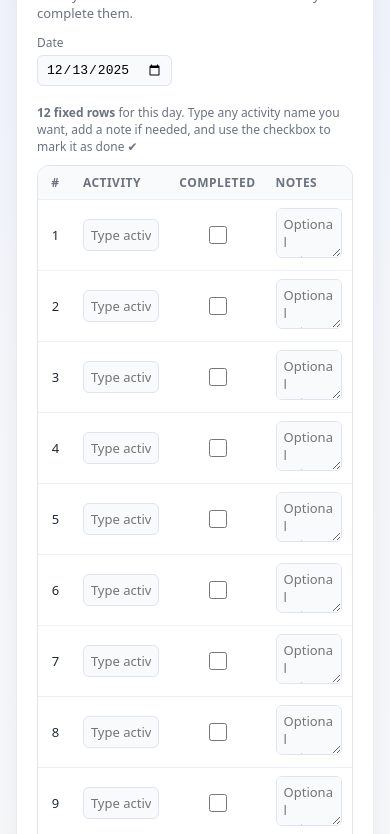
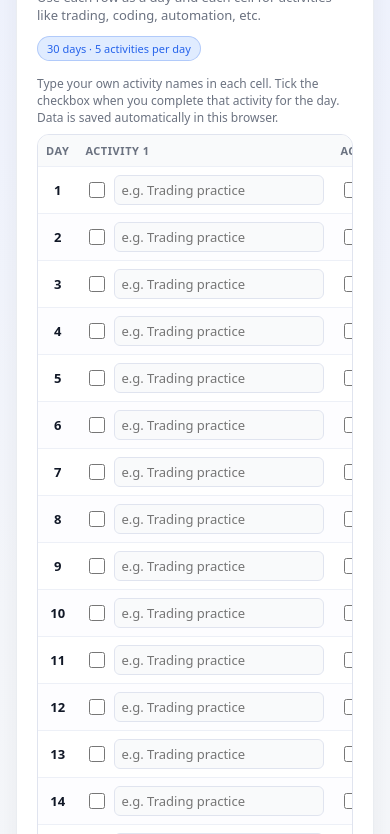
Before and after one commit to Rakib404H/30-Day-Activity-Tracker, a plain HTML site: page index.html in a window 390 px wide. Shown: the part 99-933 px from the top of the page. Drawn offline with Linux system fonts and the light colour scheme.

Commit message:
v1.2 released

```diff
--- a/index.html
+++ b/index.html
@@ -2,14 +2,14 @@
 <html lang="en">
 <head>
   <meta charset="UTF-8" />
-  <title>Daily Activity Table Tracker</title>
+  <title>30-Day Activity Tracker</title>
   <meta name="viewport" content="width=device-width, initial-scale=1" />
   <style>
     :root {
       --bg: #f5f7fb;
       --surface: #ffffff;
       --border: #e0e4ef;
-      --text-main: #1f2933;
+      --text-main: #111827;
       --text-muted: #6b7280;
       --accent: #2563eb;
       --accent-soft: #e0ecff;
@@ -31,7 +31,7 @@
     }
 
     .app {
-      max-width: 900px;
+      max-width: 1100px;
       margin: 32px auto;
       padding: 0 16px;
     }
@@ -45,11 +45,12 @@
     }
 
     header {
+      margin-bottom: 14px;
       display: flex;
       justify-content: space-between;
       align-items: center;
       gap: 12px;
-      margin-bottom: 18px;
+      flex-wrap: wrap;
     }
 
     header h1 {
@@ -58,53 +59,37 @@
     }
 
     header p {
-      margin: 2px 0 0;
+      margin: 4px 0 0;
       font-size: 13px;
       color: var(--text-muted);
     }
 
-    .date-box {
-      display: flex;
-      flex-direction: column;
-      gap: 4px;
-      font-size: 12px;
-      align-items: flex-end;
-    }
-
-    .date-box label {
-      color: var(--text-muted);
-    }
-
-    .date-box input[type="date"] {
-      border-radius: var(--radius-sm);
-      border: 1px solid var(--border);
-      padding: 6px 8px;
-      font-size: 13px;
-      background: #f9fafb;
-      outline: none;
-    }
-
-    .date-box input[type="date"]:focus {
-      border-color: var(--accent);
-      box-shadow: 0 0 0 1px rgba(37, 99, 235, 0.15);
-      background: #ffffff;
+    .tag {
+      font-size: 11px;
+      padding: 4px 9px;
+      border-radius: 999px;
+      background: var(--accent-soft);
+      color: var(--accent);
+      border: 1px solid rgba(37, 99, 235, 0.25);
+      white-space: nowrap;
     }
 
     .hint {
       font-size: 12px;
       color: var(--text-muted);
-      margin-bottom: 10px;
+      margin-bottom: 8px;
     }
 
     .table-wrapper {
       border-radius: var(--radius-lg);
       border: 1px solid var(--border);
-      overflow: hidden;
+      overflow-x: auto;
       background: #ffffff;
     }
 
     table {
       width: 100%;
+      min-width: 800px;
       border-collapse: collapse;
       font-size: 13px;
     }
@@ -115,48 +100,56 @@
 
     th,
     td {
-      padding: 8px 10px;
+      padding: 8px 8px;
       border-bottom: 1px solid #edf0f7;
       text-align: left;
       vertical-align: middle;
     }
 
     th {
-      font-size: 12px;
+      font-size: 11px;
       font-weight: 600;
       color: var(--text-muted);
       text-transform: uppercase;
-      letter-spacing: 0.04em;
+      letter-spacing: 0.05em;
+    }
+
+    tbody tr:nth-child(even) {
+      background: #fdfdff;
     }
 
     tbody tr:hover {
       background: #f3f6ff;
     }
 
-    .col-index {
-      width: 40px;
+    .col-day {
+      width: 70px;
       text-align: center;
+      font-weight: 600;
     }
 
-    .col-activity {
-      width: 40%;
+    .activity-cell {
+      display: flex;
+      align-items: center;
+      gap: 6px;
     }
 
-    .col-completed {
-      width: 90px;
-      text-align: center;
+    .activity-cell input[type="checkbox"] {
+      width: 16px;
+      height: 16px;
+      cursor: pointer;
+      flex-shrink: 0;
     }
 
-    .col-notes {
-      width: 40%;
+    .activity-cell input[type="text"] {
+      flex: 1 1 auto;
+      min-width: 0;
     }
 
-    input[type="text"],
-    textarea {
-      width: 100%;
+    input[type="text"] {
       border-radius: var(--radius-sm);
       border: 1px solid var(--border);
-      padding: 6px 7px;
+      padding: 5px 6px;
       font-size: 13px;
       font-family: inherit;
       outline: none;
@@ -165,53 +158,73 @@
         background 0.15s ease;
     }
 
-    input[type="text"]:focus,
-    textarea:focus {
+    input[type="text"]:focus {
       border-color: var(--accent);
       box-shadow: 0 0 0 1px rgba(37, 99, 235, 0.1);
       background: #ffffff;
     }
 
-    textarea {
-      resize: vertical;
-      min-height: 28px;
-    }
-
-    input[type="checkbox"] {
-      width: 18px;
-      height: 18px;
-      cursor: pointer;
-    }
-
-    .footer-info {
+    .footer-bar {
       margin-top: 10px;
       display: flex;
       justify-content: space-between;
       align-items: center;
+      gap: 10px;
+      flex-wrap: wrap;
       font-size: 12px;
       color: var(--text-muted);
-      gap: 8px;
+    }
+
+    .summary {
+      font-weight: 500;
+    }
+
+    .button-row {
+      display: flex;
+      gap: 6px;
       flex-wrap: wrap;
     }
 
-    .badge {
+    button {
+      font-family: inherit;
+      font-size: 12px;
+      border-radius: 999px;
+      border: none;
+      padding: 6px 12px;
+      cursor: pointer;
       display: inline-flex;
       align-items: center;
-      gap: 6px;
-      padding: 4px 9px;
-      border-radius: 999px;
-      background: var(--accent-soft);
-      color: var(--accent);
-      font-size: 11px;
-      border: 1px solid rgba(37, 99, 235, 0.25);
+      gap: 5px;
+      transition: background 0.15s ease, box-shadow 0.15s ease,
+        transform 0.05s ease;
+    }
+
+    button:active {
+      transform: translateY(1px);
+      box-shadow: none;
+    }
+
+    .btn-soft {
+      background: rgba(148, 163, 184, 0.1);
+      color: #4b5563;
+    }
+
+    .btn-soft:hover {
+      background: rgba(148, 163, 184, 0.17);
+    }
+
+    .btn-danger {
+      background: rgba(220, 38, 38, 0.08);
+      color: #b91c1c;
+    }
+
+    .btn-danger:hover {
+      background: rgba(220, 38, 38, 0.15);
     }
 
     @media (max-width: 640px) {
       header {
         flex-direction: column;
-        align-items: flex-start;
-      }
-      .date-box {
         align-items: flex-start;
       }
     }
@@ -222,177 +235,181 @@
     <div class="card">
       <header>
         <div>
-          <h1>Daily Activity Tracker</h1>
-          <p>Fill in your own activities and tick them off as you complete them.</p>
+          <h1>30-Day Activity Tracker</h1>
+          <p>Use each row as a day and each cell for activities like trading, coding, automation, etc.</p>
         </div>
-        <div class="date-box">
-          <label for="dayDate">Date</label>
-          <input type="date" id="dayDate" />
-        </div>
+        <span class="tag">30 days · 5 activities per day</span>
       </header>
 
       <div class="hint">
-<strong>12 fixed rows</strong> for this day. Type any activity name you want,
-        add a note if needed, and use the checkbox to mark it as done ✔
+        Type your own activity names in each cell. Tick the checkbox when you complete that activity for the day.
+        Data is saved automatically in this browser.
       </div>
 
       <div class="table-wrapper">
         <table>
           <thead>
             <tr>
-              <th class="col-index">#</th>
-              <th class="col-activity">Activity</th>
-              <th class="col-completed">Completed</th>
-              <th class="col-notes">Notes</th>
+              <th class="col-day">Day</th>
+              <th>Activity 1</th>
+              <th>Activity 2</th>
+              <th>Activity 3</th>
+              <th>Activity 4</th>
+              <th>Activity 5</th>
             </tr>
           </thead>
-          <tbody id="activityBody">
-            <!-- rows will be inserted by JS -->
+          <tbody id="tableBody">
+            <!-- Rows injected by JS -->
           </tbody>
         </table>
       </div>
 
-      <div class="footer-info">
-        <div>
-          <span id="summaryText">0 / 12 completed</span>
+      <div class="footer-bar">
+        <div class="summary" id="summaryText">
+          0 / 150 activities completed
         </div>
-        <div class="badge">
-          Data is saved automatically in this browser for each date.
+        <div class="button-row">
+          <button type="button" class="btn-soft" id="resetNames">
+            Clear all activity names
+          </button>
+          <button type="button" class="btn-danger" id="resetAll">
+            Clear everything (names + checkmarks)
+          </button>
         </div>
       </div>
     </div>
   </div>
 
   <script>
-    const ROW_COUNT = 12;
-    const STORAGE_KEY = "simple_daily_activity_table_v1";
+    const DAYS = 30;
+    const SLOTS = 5;
+    const STORAGE_KEY = "thirty_day_activity_tracker_v1";
 
-    const dayDateInput = document.getElementById("dayDate");
-    const tbody = document.getElementById("activityBody");
+    const tableBody = document.getElementById("tableBody");
     const summaryText = document.getElementById("summaryText");
+    const resetNamesBtn = document.getElementById("resetNames");
+    const resetAllBtn = document.getElementById("resetAll");
 
-    let allData = {}; // { "YYYY-MM-DD": [ {activity, done, notes}, ... ] }
+    // Data structure: [ { activities: [ { name, done }, ...5 ] }, ...30 days ]
+    let data = [];
 
-    function loadFromStorage() {
+    function loadData() {
       const raw = localStorage.getItem(STORAGE_KEY);
-      if (!raw) return {};
+      if (!raw) return null;
       try {
         return JSON.parse(raw);
       } catch {
-        return {};
+        return null;
       }
     }
 
-    function saveToStorage() {
-      localStorage.setItem(STORAGE_KEY, JSON.stringify(allData));
+    function initData() {
+      const saved = loadData();
+      if (saved && Array.isArray(saved) && saved.length === DAYS) {
+        data = saved;
+      } else {
+        data = [];
+        for (let d = 0; d < DAYS; d++) {
+          const dayActivities = [];
+          for (let s = 0; s < SLOTS; s++) {
+            dayActivities.push({ name: "", done: false });
           }
-
-    function getTodayISO() {
-      const now = new Date();
-      return now.toISOString().slice(0, 10);
+          data.push({ activities: dayActivities });
         }
-
-    function ensureDayData(date) {
-      if (!allData[date]) {
-        allData[date] = [];
-      }
-      // ensure fixed ROW_COUNT
-      while (allData[date].length < ROW_COUNT) {
-        allData[date].push({
-          activity: "",
-          done: false,
-          notes: ""
-        });
-      }
-      if (allData[date].length > ROW_COUNT) {
-        allData[date] = allData[date].slice(0, ROW_COUNT);
       }
     }
 
-    function renderTable(date) {
-      ensureDayData(date);
-      const rows = allData[date];
+    function saveData() {
+      localStorage.setItem(STORAGE_KEY, JSON.stringify(data));
+    }
 
-      tbody.innerHTML = "";
-      let completedCount = 0;
+    function updateSummary() {
+      let completed = 0;
+      data.forEach((day) => {
+        day.activities.forEach((act) => {
+          if (act.done) completed++;
+        });
+      });
+      const total = DAYS * SLOTS;
+      summaryText.textContent = `${completed} / ${total} activities completed`;
+    }
 
-      rows.forEach((row, index) => {
-        if (row.done) completedCount++;
+    function buildTable() {
+      tableBody.innerHTML = "";
 
+      for (let d = 0; d < DAYS; d++) {
         const tr = document.createElement("tr");
 
-        const tdIndex = document.createElement("td");
-        tdIndex.className = "col-index";
-        tdIndex.textContent = index + 1;
+        const tdDay = document.createElement("td");
+        tdDay.className = "col-day";
+        tdDay.textContent = d + 1;
+        tr.appendChild(tdDay);
 
-        const tdActivity = document.createElement("td");
-        tdActivity.className = "col-activity";
-        const activityInput = document.createElement("input");
-        activityInput.type = "text";
-        activityInput.value = row.activity || "";
-        activityInput.placeholder = "Type activity name...";
-        activityInput.addEventListener("input", (e) => {
-          allData[date][index].activity = e.target.value;
-          saveToStorage();
-        });
-        tdActivity.appendChild(activityInput);
+        for (let s = 0; s < SLOTS; s++) {
+          const td = document.createElement("td");
+          const wrapper = document.createElement("div");
+          wrapper.className = "activity-cell";
 
-        const tdCompleted = document.createElement("td");
-        tdCompleted.className = "col-completed";
           const checkbox = document.createElement("input");
           checkbox.type = "checkbox";
-        checkbox.checked = !!row.done;
+          checkbox.checked = !!data[d].activities[s].done;
           checkbox.addEventListener("change", (e) => {
-          allData[date][index].done = e.target.checked;
-          saveToStorage();
-          updateSummary(date);
-        });
-        tdCompleted.appendChild(checkbox);
-
-        const tdNotes = document.createElement("td");
-        tdNotes.className = "col-notes";
-        const notesInput = document.createElement("textarea");
-        notesInput.value = row.notes || "";
-        notesInput.placeholder = "Optional notes...";
-        notesInput.addEventListener("input", (e) => {
-          allData[date][index].notes = e.target.value;
-          saveToStorage();
-        });
-        tdNotes.appendChild(notesInput);
-
-        tr.appendChild(tdIndex);
-        tr.appendChild(tdActivity);
-        tr.appendChild(tdCompleted);
-        tr.appendChild(tdNotes);
-
-        tbody.appendChild(tr);
+            data[d].activities[s].done = e.target.checked;
+            saveData();
+            updateSummary();
           });
 
-      summaryText.textContent = `${completedCount} / ${ROW_COUNT} completed`;
+          const input = document.createElement("input");
+          input.type = "text";
+          input.placeholder = "e.g. Trading practice";
+          input.value = data[d].activities[s].name || "";
+          input.addEventListener("input", (e) => {
+            data[d].activities[s].name = e.target.value;
+            saveData();
+          });
+
+          wrapper.appendChild(checkbox);
+          wrapper.appendChild(input);
+          td.appendChild(wrapper);
+          tr.appendChild(td);
         }
 
-    function updateSummary(date) {
-      ensureDayData(date);
-      const rows = allData[date];
-      let completedCount = 0;
-      rows.forEach((row) => {
-        if (row.done) completedCount++;
-      });
-      summaryText.textContent = `${completedCount} / ${ROW_COUNT} completed`;
+        tableBody.appendChild(tr);
       }
 
-    // Init
-    allData = loadFromStorage();
+      updateSummary();
+    }
 
-    const today = getTodayISO();
-    dayDateInput.value = today;
-
-    dayDateInput.addEventListener("change", () => {
-      const date = dayDateInput.value || today;
-      renderTable(date);
+    // Reset just names, keep completion state
+    resetNamesBtn.addEventListener("click", () => {
+      if (!confirm("Clear all activity names, but keep checkmarks?")) return;
+      for (let d = 0; d < DAYS; d++) {
+        for (let s = 0; s < SLOTS; s++) {
+          data[d].activities[s].name = "";
+        }
+      }
+      saveData();
+      buildTable();
     });
 
-    renderTable(today);
+    // Reset everything
+    resetAllBtn.addEventListener("click", () => {
+      if (!confirm("Clear everything (names + checkmarks) for all 30 days?")) return;
+      data = [];
+      for (let d = 0; d < DAYS; d++) {
+        const dayActivities = [];
+        for (let s = 0; s < SLOTS; s++) {
+          dayActivities.push({ name: "", done: false });
+        }
+        data.push({ activities: dayActivities });
+      }
+      saveData();
+      buildTable();
+    });
+
+    // Init
+    initData();
+    buildTable();
   </script>
 </body>
 </html>
```
Lines whose indentation alone changed are shown as unchanged.
